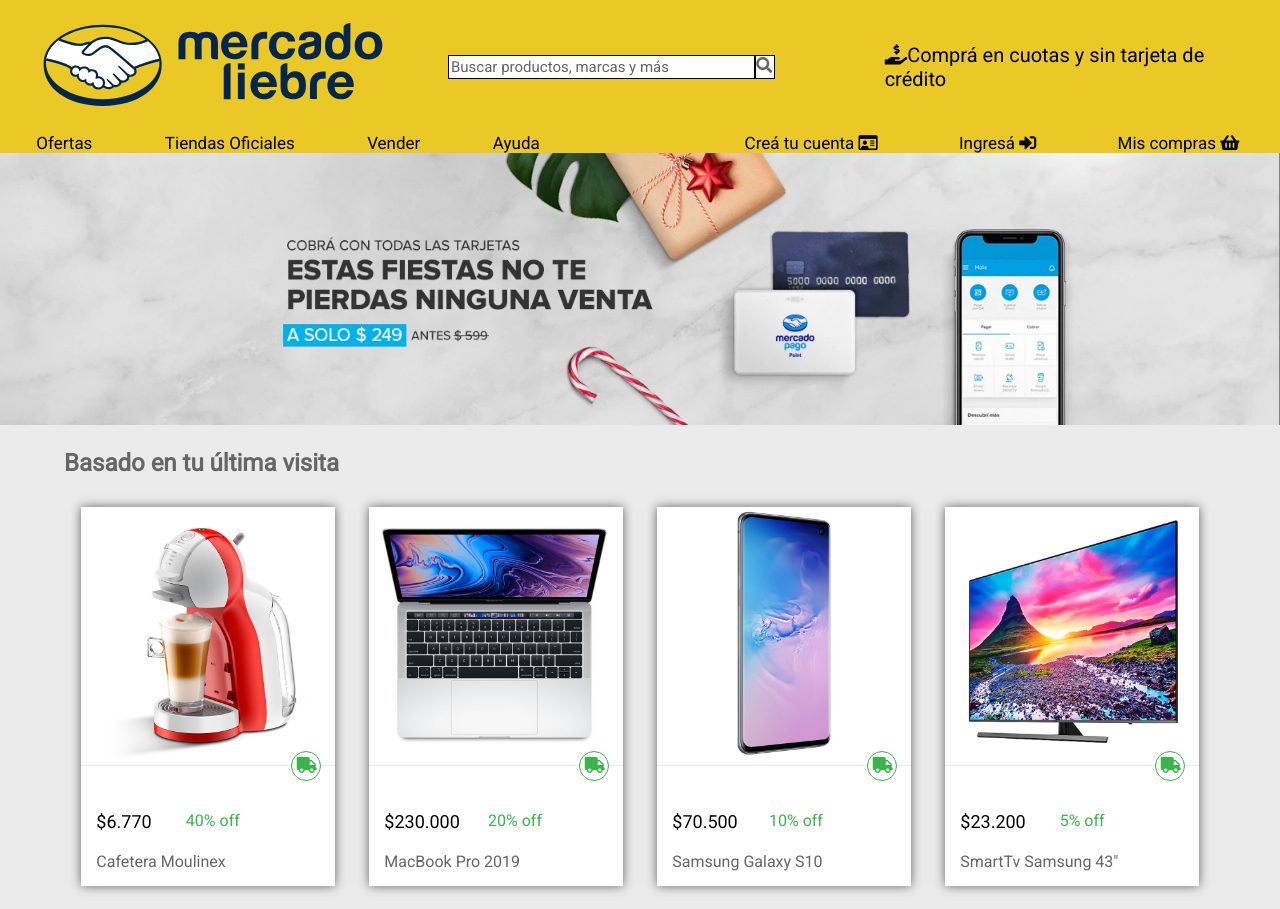
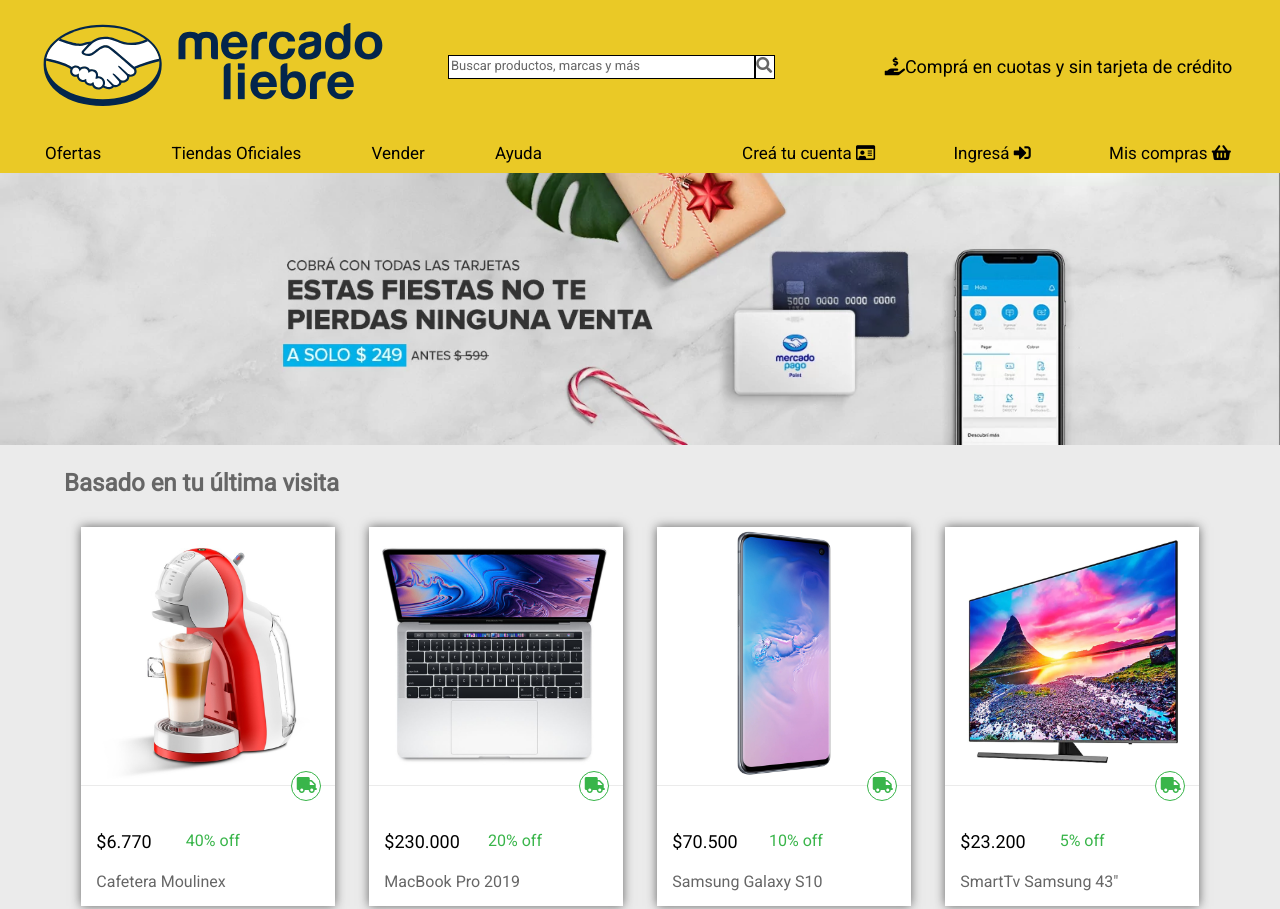
Before and after one commit to tekluis/MercadoLiebre, a website: page views/home.html in a window 1280 px wide. Shown: the top 909 px of the page. Drawn offline with Linux system fonts and the light colour scheme; files that its build step writes are made by us from their sources; files whose address does not match are found by name.

Commit message:
text overflow

```diff
--- a/public/css/styles.css
+++ b/public/css/styles.css
@@ -73,13 +73,15 @@
 }
 
 header .form .input{
-    font-size: 15px;
+    font-size: 13px;
     background-color: #FFF;
     border: 1px solid #000;
     outline: none;
     color: #666;
     padding: 2px;
     white-space: nowrap;
+    text-overflow: ellipsis;
+    overflow: hidden;
 }
 header .form .submit{
     background-color: #FFF;
@@ -228,7 +230,7 @@
 @media (min-width: 769px){
 
     .cuotas {
-        font-size: 20px;
+        font-size: 18px;
     }
 
 
@@ -249,6 +251,7 @@
     .menu-nav {
         display: flex;
         justify-content: space-between;
+        padding: 10px;
        }
 
     .menu-nav ul {
@@ -256,6 +259,7 @@
         justify-content: space-around;
         width: 45%;
         font-size: 17px;
+
     }
 
 
```
